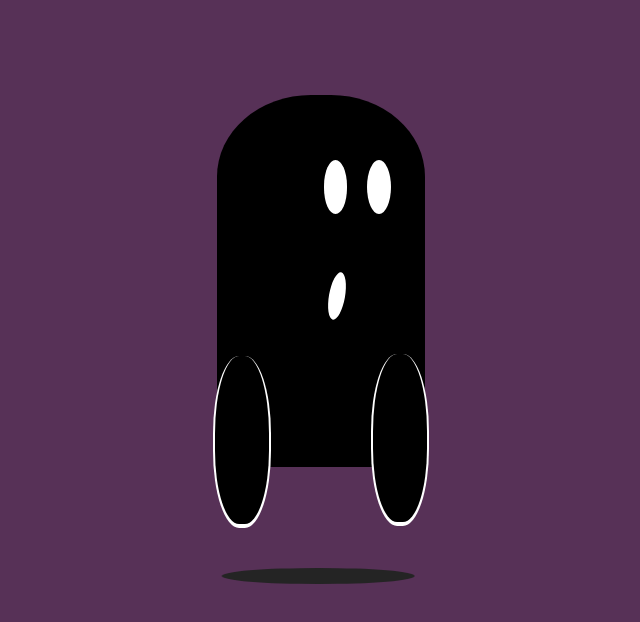
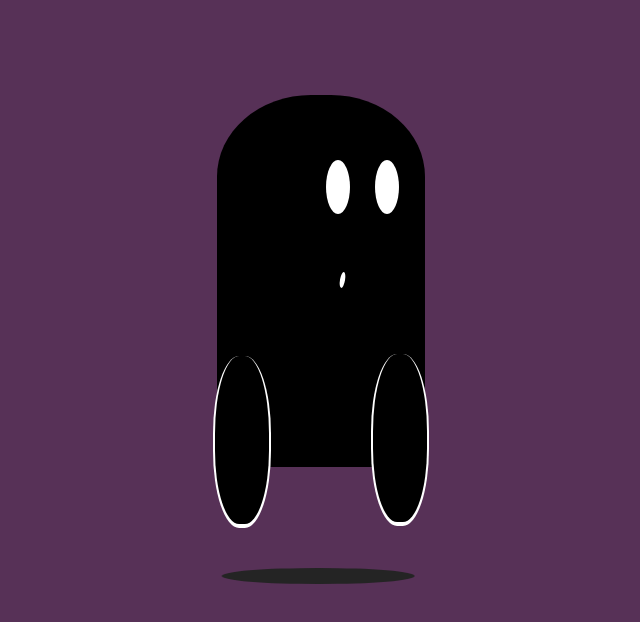
Before and after one commit to AlecxMoritz/ghostBoi, a plain HTML site: page index.html in a window 1280 px wide. Shown: the whole page, without its empty margins (293-933 px from the left). Drawn offline with Linux system fonts and the light colour scheme.

Commit message:
AM changed mouth size

```diff
--- a/alecxsMonster.css
+++ b/alecxsMonster.css
@@ -51,8 +51,8 @@ body {
 }
 
 .mouth{
-    width: 1em;
-    height: 3em; /* as the half of the width */
+    width: 5%;
+    height: 30%; /* as the half of the width */
     background-color: white;
     z-index: 2;
     border-radius: 60%;
```
